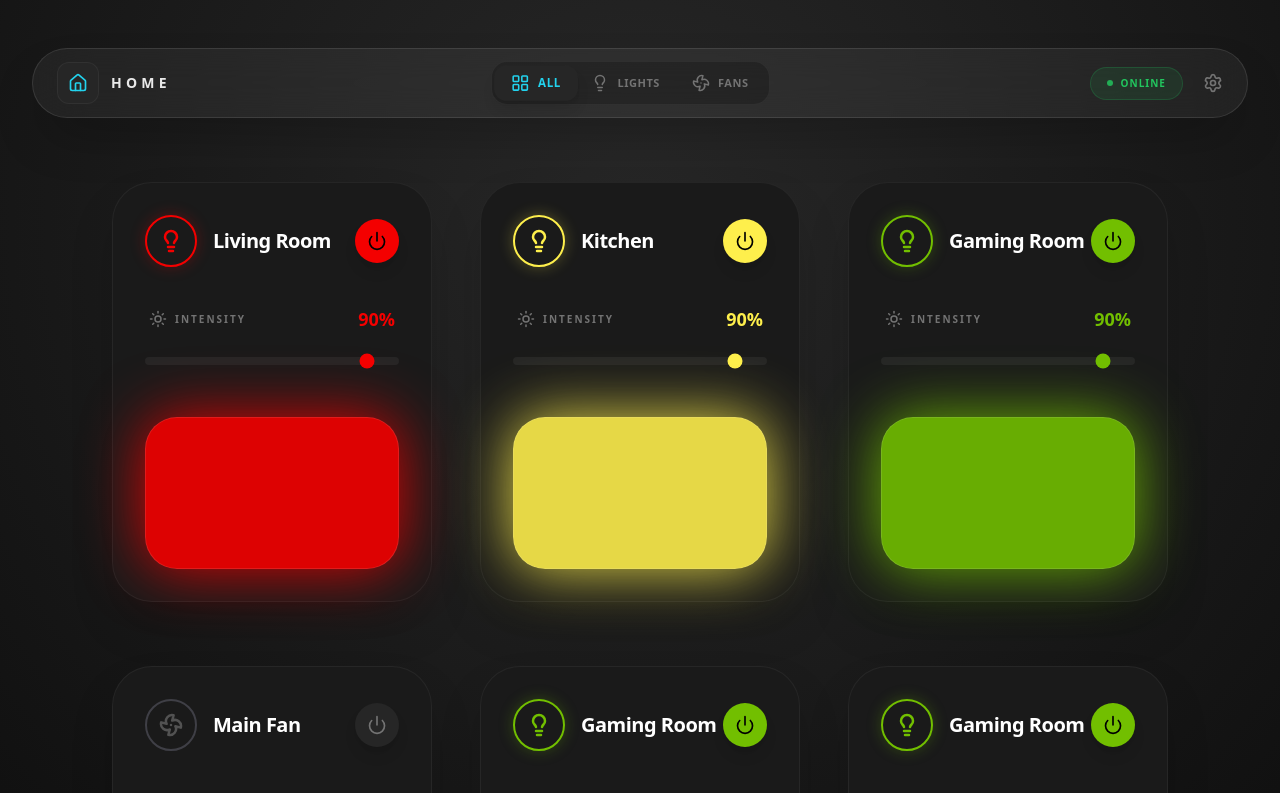
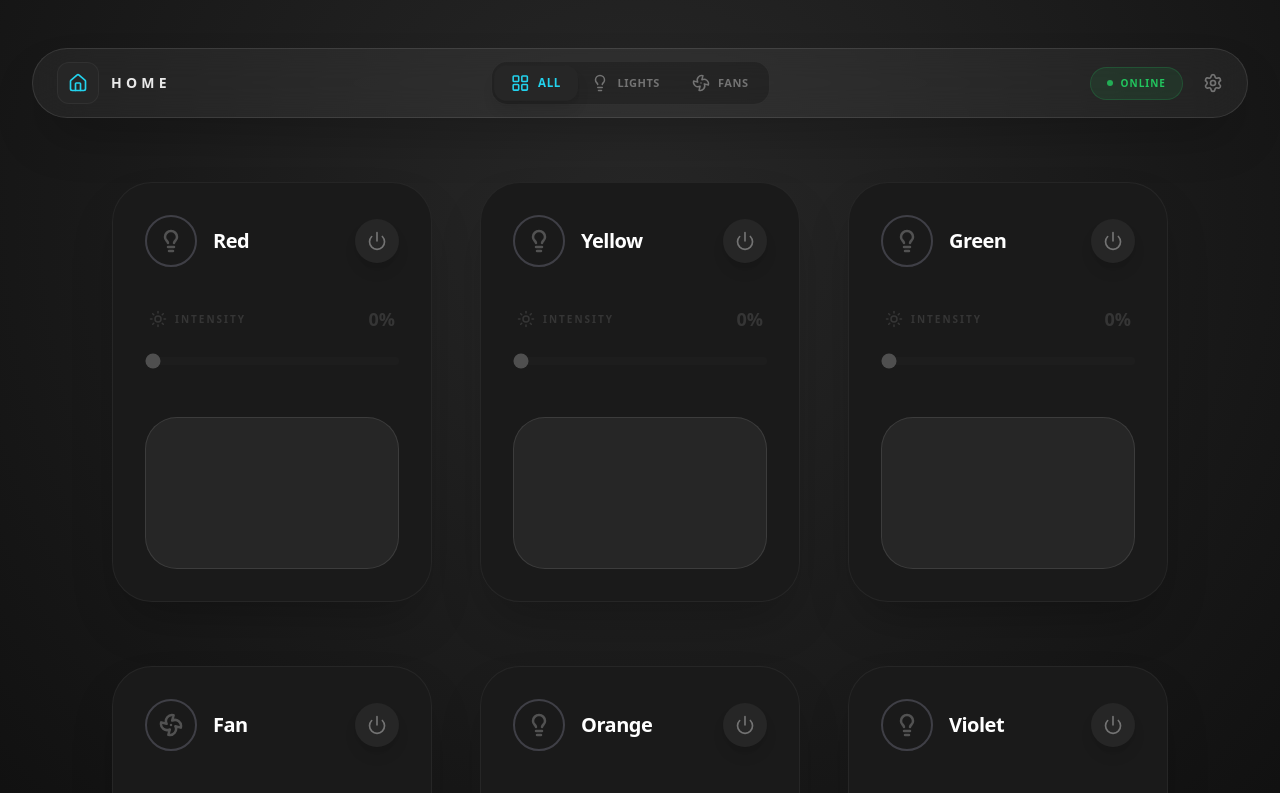
Before and after one commit to gabbrealz/Arduino_DC_Motor, a React (Vite) app in the folder frontend/: page / in a window 1280 px wide. Shown: the top 793 px of the page. Built offline with nearby package versions, Linux system fonts and the light colour scheme.

Commit message:
Minor Changes with the UI

```diff
--- a/frontend/src/App.jsx
+++ b/frontend/src/App.jsx
@@ -7,12 +7,12 @@ export default function App() {
   const [activeTab, setActiveTab] = useState('all');
 
   const devices = [
-    { id: 1, name: "Living Room", type: "light", color: "#F40000" },
-    { id: 2, name: "Kitchen", type: "light", color: "#FEEF4C" },
-    { id: 3, name: "Gaming Room", type: "light", color: "#72BF00" },
-    { id: 4, name: "Main Fan", type: "fan", color: "#00A3F5" },
-    { id: 5, name: "Gaming Room", type: "light", color: "#72BF00" },
-    { id: 5, name: "Gaming Room", type: "light", color: "#72BF00" },
+    { id: 1, name: "Red", type: "light", color: "#F40000" },
+    { id: 2, name: "Yellow", type: "light", color: "#FEEF4C" },
+    { id: 3, name: "Green", type: "light", color: "#72BF00" },
+    { id: 4, name: "Fan", type: "fan", color: "#00A3F5" },
+    { id: 5, name: "Orange", type: "light", color: "#FF6308" },
+    { id: 6, name: "Violet", type: "light", color: "#A327F0" },
   ];
 
   const filteredDevices = devices.filter(
--- a/frontend/src/components/FanCard.jsx
+++ b/frontend/src/components/FanCard.jsx
@@ -3,7 +3,7 @@ import { Fan, Power, Activity } from 'lucide-react';
 
 export default function FanCard({ name = "Fan", accentColor = "#06b6d4" }) {
   const [on, setOn] = useState(false);
-  const [speed, setSpeed] = useState(40);
+  const [speed, setSpeed] = useState(0);
 
   const rotationDuration = on ? `${(100 - speed) / 40 + 0.2}s` : '0s';
   const radius = 45;
--- a/frontend/src/components/LightCard.jsx
+++ b/frontend/src/components/LightCard.jsx
@@ -2,8 +2,8 @@ import React, { useState } from 'react';
 import { Lightbulb, Power, Sun } from 'lucide-react';
 
 export default function LightCard({ name = "Room", accentColor = "#fde047" }) {
-  const [on, setOn] = useState(true);
-  const [brightness, setBrightness] = useState(90);
+  const [on, setOn] = useState(false);
+  const [brightness, setBrightness] = useState(0);
 
   const alphaHex = on ? Math.floor((brightness / 100) * 255).toString(16).padStart(2, '0') : "00";
   const spread = on ? (brightness / 1.5) : 0;
```
